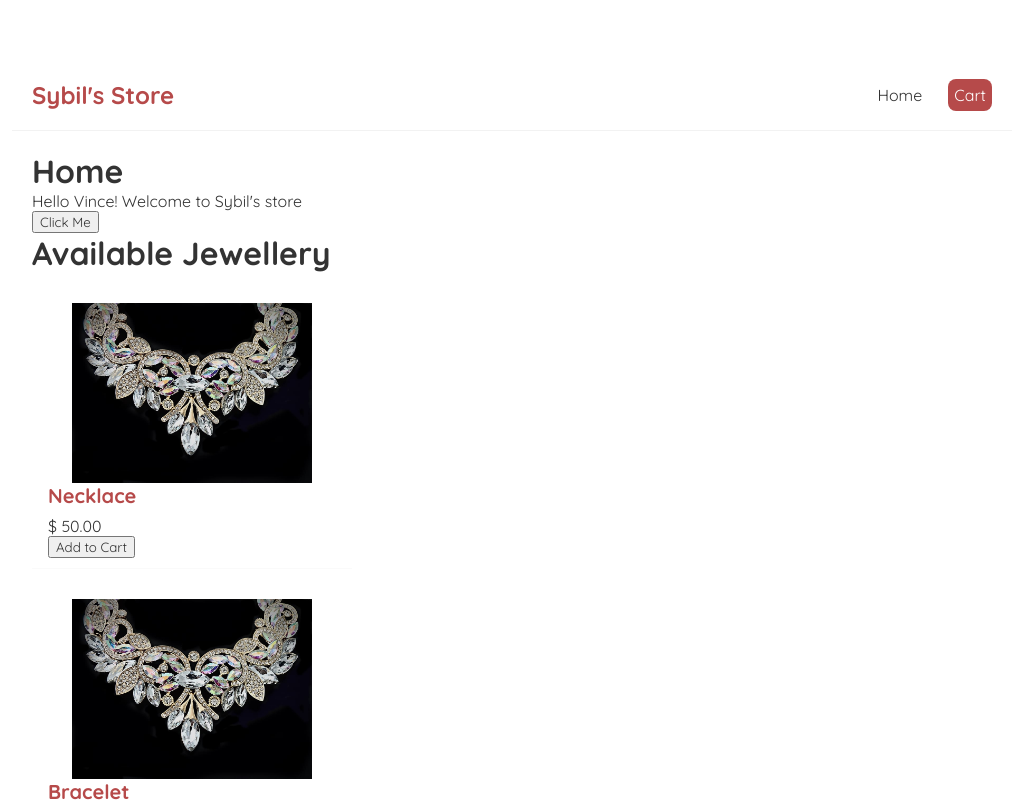
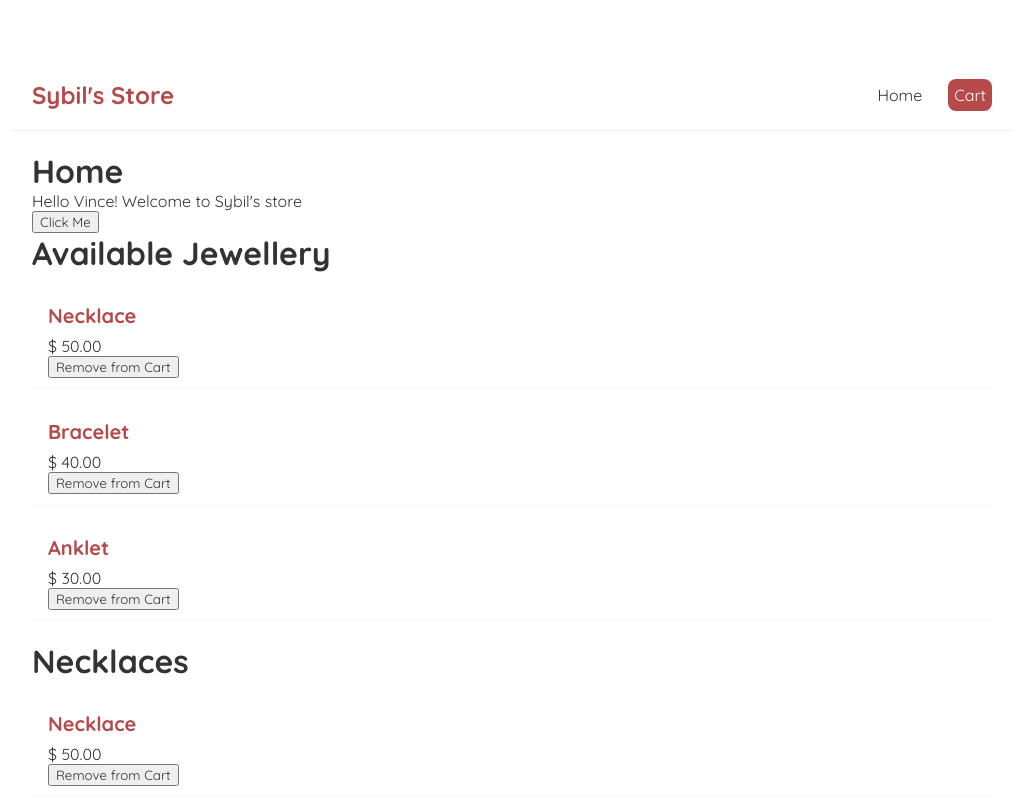
Before and after one commit to ChurchillV/React-Tutorials, a React (Vite) app: page / in a window 1280 px wide. Shown: the top 802 px of the page, without its empty margins (128-1151 px from the left). Built offline with nearby package versions, Linux system fonts and the light colour scheme.

Commit message:
Passing functions as props

```diff
--- a/package.json
+++ b/package.json
@@ -10,8 +10,10 @@
     "preview": "vite preview"
   },
   "dependencies": {
+    "bootstrap": "^5.3.0",
     "react": "^18.2.0",
-    "react-dom": "^18.2.0"
+    "react-dom": "^18.2.0",
+    "rsuite": "^5.35.1"
   },
   "devDependencies": {
     "@types/react": "^18.0.37",
--- a/src/Home.jsx
+++ b/src/Home.jsx
@@ -22,13 +22,18 @@ const Home = () => {
         }
     }
 
+    const removeFromCart = (id) => {
+        const newItems = items.filter(item => item.id !== id);
+        setItems(newItems);
+    }
+
     return (
         <div className="home">
             <h1>Home</h1>
             <p>Hello { name }! Welcome to Sybil's store</p>
             <button onClick={handleClick}>Click Me</button>
-                <ItemList items = {items} title= "Available Jewellery"/>
-                <ItemList items = {items.filter((item) => item.type === "necklace")} title= "Necklaces"/>
+                <ItemList items = {items} title= "Available Jewellery" removeFromCart={removeFromCart}/>
+                <ItemList items = {items.filter((item) => item.type === "necklace")} title= "Necklaces" removeFromCart={removeFromCart}/>
         </div>
      );
 }
--- a/src/ItemList.jsx
+++ b/src/ItemList.jsx
@@ -1,18 +1,13 @@
-import Necklace from "./images/necklace.jpg";
-
-const ItemList = ({ items, title }) => {
+function ItemList ({ items, title, removeFromCart }) {
     return (
         <div className="product-range">
-            <div className="item-list">
                 <h1>{title}</h1>
+                <div className="item-list row">
                 {items.map((item) => (
-                    <div className="item-preview" key={ item.id }>
-                        <div className="image">
-                            <img src={ Necklace } alt="image of item" />
-                        </div>
+                    <div className="item-preview col-sm-4" key={ item.id }>
                         <h2>{ item.product_name }</h2>
                         <p>$ { item.price }</p>
-                        <button>Add to Cart</button>
+                        <button onClick={() => removeFromCart(item.id)}>Remove from Cart</button>
                     </div>
                 ))}
             </div>
--- a/src/index.css
+++ b/src/index.css
@@ -58,19 +58,3 @@
   color: #b64a4a;
   margin-bottom: 8px;
 }
-
-.product-range {
-  display: grid;
-  grid-template-columns: repeat(3, 1fr);
-}
-
-.image {
-  height: 60%;
-  width: 100%;
-  display: grid;
-  place-items: center;
-}
-
-.image img {
-  width: 240px;
-}
```
Also changed, not shown: 1 other file (tests, documents, lock files or other folders).
